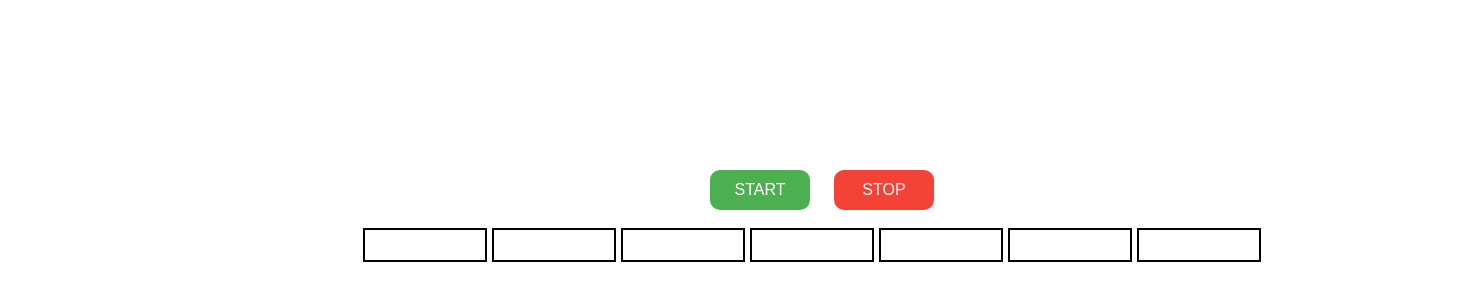
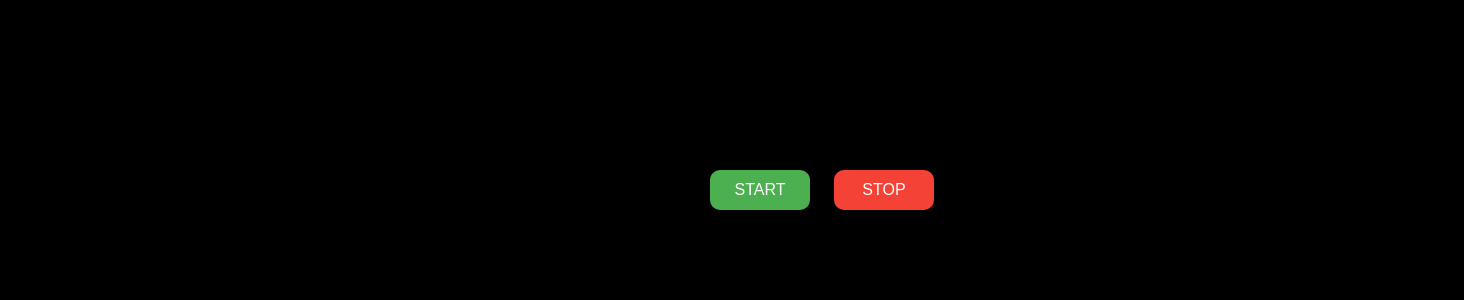
Before and after one commit to Nethsara/knight-rider-js, a plain HTML site: page index.html in a window 1280 px wide. Shown: the part 80-380 px from the top of the page, 1464 px wide, since content can reach past the window. Drawn offline with nearby package versions, Linux system fonts and the light colour scheme.

Commit message:
fixed minor issue

```diff
--- a/index.html
+++ b/index.html
@@ -5,13 +5,17 @@
     <meta http-equiv="X-UA-Compatible" content="IE=edge" />
     <meta name="viewport" content="width=device-width, initial-scale=1.0" />
     <style>
+      body {
+        background-color: black;
+      }
       .div {
-        width: 120px;
-        height: 30px;
+        width: 70px;
+        height: 20px;
         position: relative;
         left: 350px;
         top: 300px;
         float: left;
+        background-color: black;
         margin: 0 0 0 5px;
         border: 2px solid black;
       }
@@ -46,19 +50,26 @@
   </head>
   <body>
     <div class="btn-container">
-      <button class="btn start-btn" onclick="startLights()">START</button>
-      <button class="btn stop-btn" onclick="stopLights()">STOP</button>
+      <button class="start-btn" onclick="startLights()">START</button>
+      <button class="stop-btn" onclick="stopLights()">STOP</button>
     </div>
 
     <audio src="assets/audio/audio.mp3" id="audio-kr"></audio>
     <section id="light-panel">
-      <div class="div div-1"></div>
-      <div class="div div-2"></div>
-      <div class="div div-3"></div>
-      <div class="div div-4"></div>
-      <div class="div div-5"></div>
-      <div class="div div-6"></div>
-      <div class="div div-7"></div>
+      <div class="div"></div>
+      <div class="div"></div>
+      <div class="div"></div>
+      <div class="div"></div>
+      <div class="div"></div>
+      <div class="div"></div>
+      <div class="div"></div>
+      <div class="div"></div>
+      <div class="div"></div>
+      <div class="div"></div>
+      <div class="div"></div>
+      <div class="div"></div>
+      <div class="div"></div>
+      <div class="div"></div>
     </section>
     <script
       src="https://code.jquery.com/jquery-3.7.0.min.js"
@@ -74,7 +85,7 @@
       const startLights = () => {
         $("#audio-kr")[0].play();
         interval = setInterval(() => {
-          lights.css("background-color", "white");
+          lights.css("background-color", "black");
           lights.eq(lightNumber).css("background-color", "red");
           if (lightNumber > 0) {
             lights.eq(lightNumber - 1).css("background-color", "pink");
@@ -94,7 +105,7 @@
       const stopLights = () => {
         $("#audio-kr")[0].pause();
         clearInterval(interval);
-        lights.css("background-color", "white");
+        lights.css("background-color", "black");
         lightNumber = 0;
       };
     </script>
```
